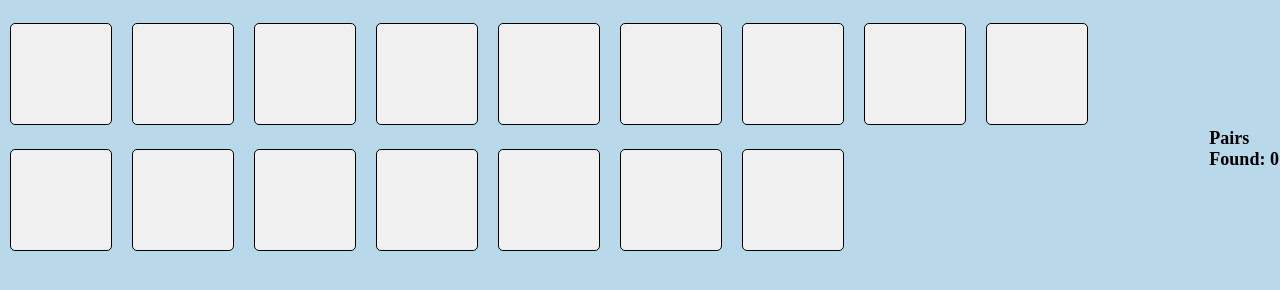
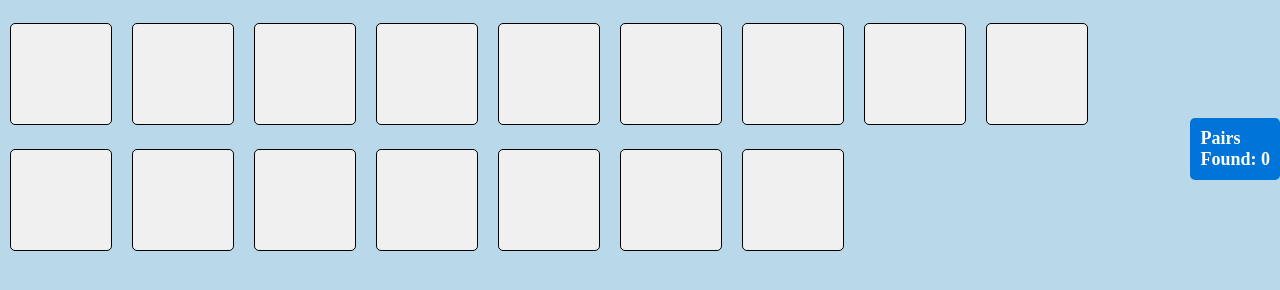
Before and after one commit to mhiggins8450/childrens-memory, a plain HTML site: page index.html in a window 1280 px wide. Shown: the part 50-340 px from the top of the page. Drawn offline with Linux system fonts and the light colour scheme.

Commit message:
Further stylized pairs counter

```diff
--- a/style.css
+++ b/style.css
@@ -58,6 +58,10 @@ h1.game-title {
   font-size: 18px;
   font-weight: bold;
   margin-top: 20px;
+  background-color: #0074D9;
+  color: #fff;
+  padding: 10px;
+  border-radius: 5px;
 }
 /*
 .result-message {
```
